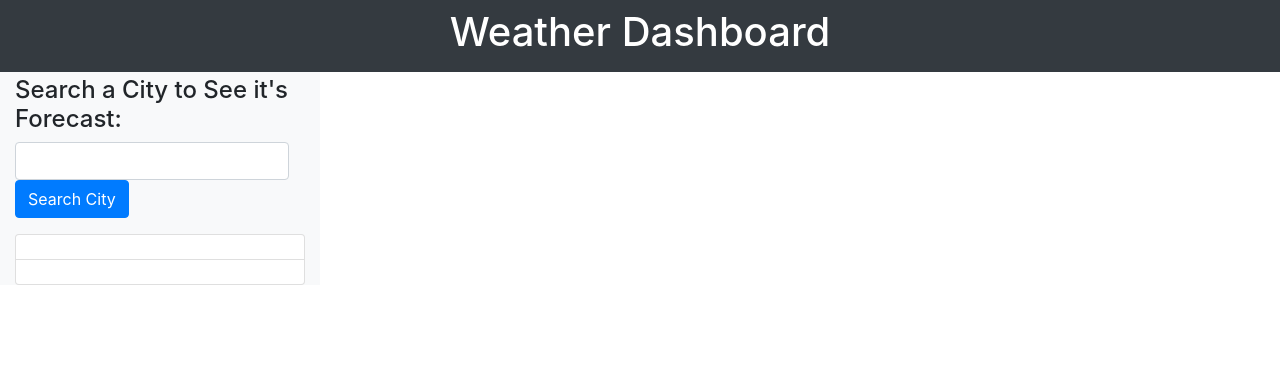
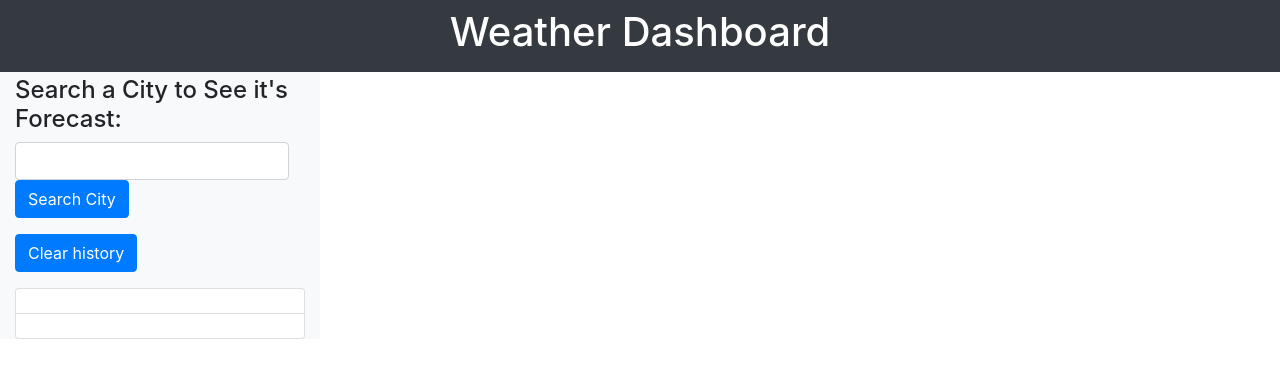
Before and after one commit to connorkelly96/Weather-Dashboard, a plain HTML site: page index.html in a window 1280 px wide. Drawn offline with nearby package versions, Linux system fonts and the light colour scheme; no server answers.

Commit message:
added moment.js to the HMTL and a clear history button

```diff
--- a/index.html
+++ b/index.html
@@ -21,6 +21,8 @@
                 <input class="form-control search-city" type="text" id="search-value"/>
                 <button class="btn btn-primary" id="search-btn">Search City</button>
             </div>
+            <button class="btn btn-primary mb-3" type="button" id="clear-history">Clear history</button>
+                <form id="history"></form>
             <ul class="list-group history"></ul>
         </section>
 
@@ -37,6 +39,7 @@
 </div>
 
     <script src="https://code.jquery.com/jquery-3.5.1.min.js"></script>
+    <script src="https://cdnjs.cloudflare.com/ajax/libs/moment.js/2.29.4/moment.min.js"></script>
     <script src="./assets/js/script.js"></script>
 </body>
 </html>
```
